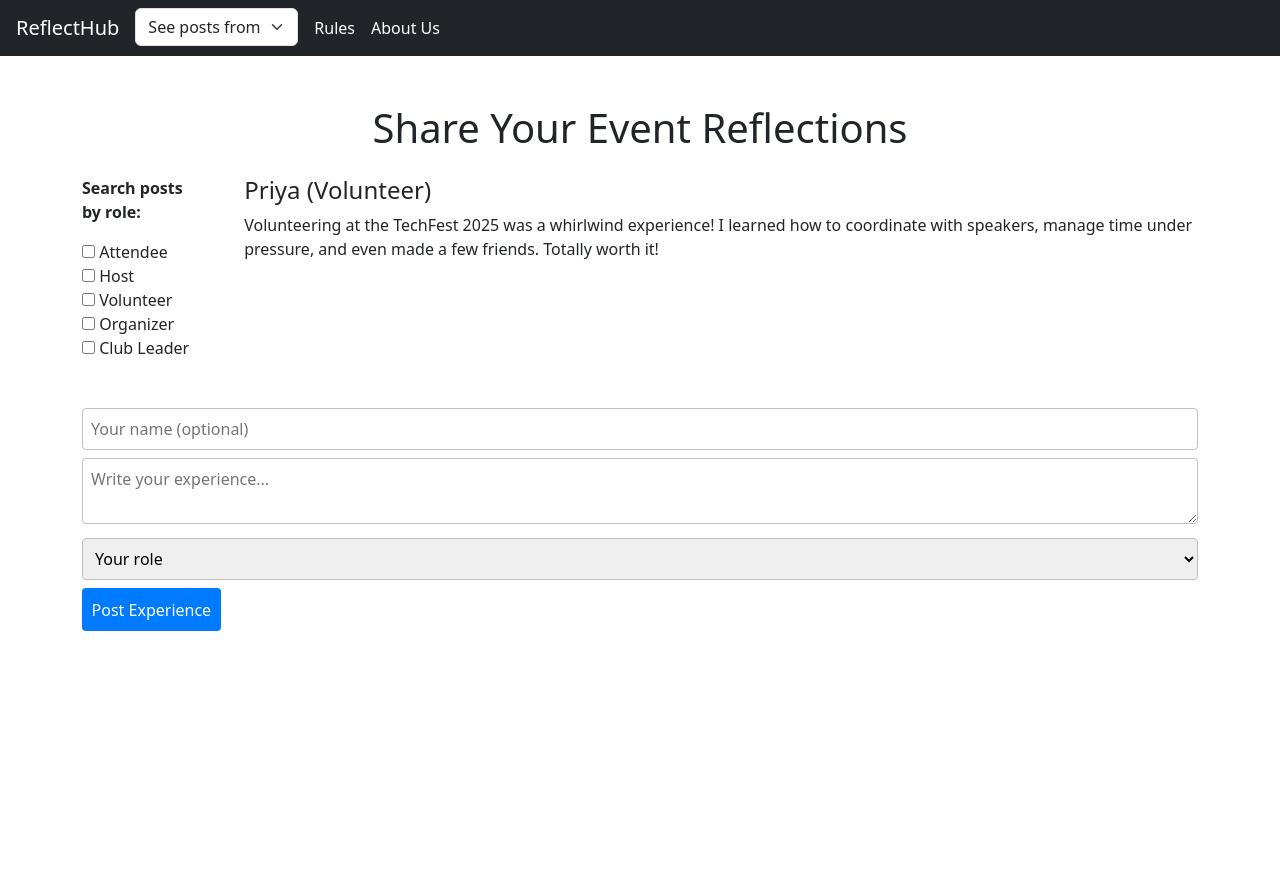
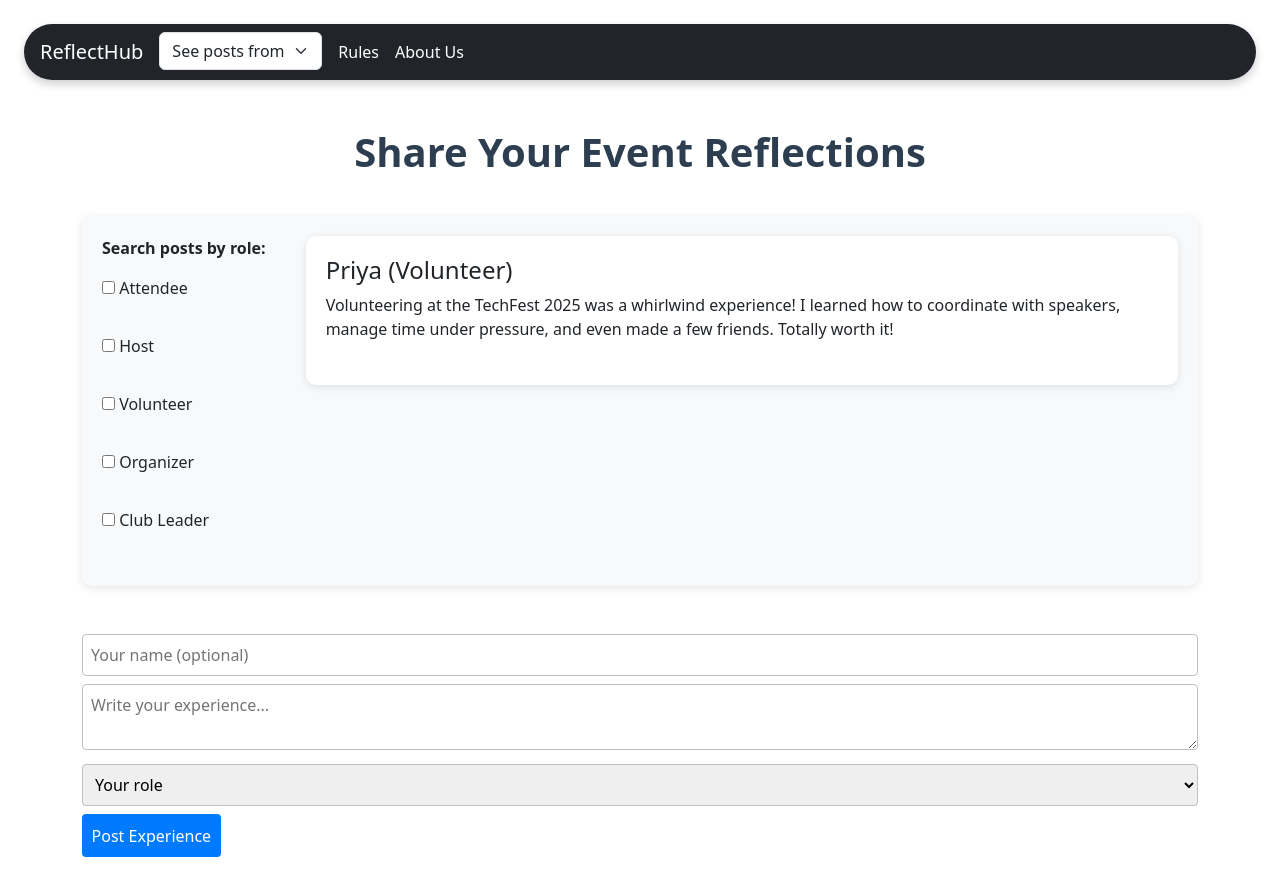
Before and after one commit to Vikram-04/ReflectHub, a plain HTML site: page index.html in a window 1280 px wide. Before the commit the page ends 800 px from the top, so only its background shows below. Drawn offline with nearby package versions, Linux system fonts and the light colour scheme.

Commit message:
CSS styling

```diff
--- a/index.html
+++ b/index.html
@@ -39,17 +39,17 @@
 
     <div class="container section-spacing">
       <!-- heading -->
-      <h1 class="center-text margin-bottom-lg">Share Your Event Reflections</h1>
-      <div class="d-flex gap-5">
+      <h1 class="heading">Share Your Event Reflections</h1>
+      <div class="flex-layout left-filters">
         <!-- left side role filter (fake position for now) -->
         <div>
           <p><strong>Search posts by role:</strong></p>
           <!-- these will act like filters maybe later -->
-          <input type="checkbox" /> Attendee<br />
-          <input type="checkbox" /> Host<br />
-          <input type="checkbox" /> Volunteer<br />
-          <input type="checkbox" /> Organizer<br />
-          <input type="checkbox" /> Club Leader<br />
+          <label><input type="checkbox" /> Attendee</label><br />
+          <label><input type="checkbox" /> Host</label><br />
+          <label><input type="checkbox" /> Volunteer</label><br />
+          <label><input type="checkbox" /> Organizer</label><br />
+          <label><input type="checkbox" /> Club Leader</label><br />
         </div>
 
         <!-- post feed placeholder -->
@@ -80,7 +80,7 @@
           placeholder="Write your experience..."
           required
         ></textarea>
-        <select id="roleInput" class="custom-input margin-bottom-sm">
+        <select id="roleInput" class="custom-input margin-bottom-sm" required>
           <option value="">Your role</option>
           <option value="Attendee">Attendee</option>
           <option value="Host">Host</option>
--- a/styles.css
+++ b/styles.css
@@ -38,10 +38,55 @@
   background-color: #0056b3;
 }
 
-.inline-block
-
-
-{
-display: inline-block;
+.inline-block {
+    display: inline-block;
     width: auto"
 }
+
+nav {
+    margin-top: 1.5rem;
+    margin-left: 1.5rem;
+    margin-right: 1.5rem;
+  background-color: #1e2a38; /* dark but soft blue */
+  border-radius:90px;
+  box-shadow: 0 4px 10px rgba(0,0,0,0.2);
+  padding: 12px 20px;
+  margin-bottom: 30px;
+}
+
+.flex-layout {
+  display: flex;
+  gap: 40px;
+  align-items: flex-start;
+}
+
+.left-filters {
+  flex: 0 0 220px;
+  background: #f8f9fa;
+  border-radius: 10px;
+  box-shadow: 0 2px 8px rgba(0,0,0,0.1);
+  padding: 20px;
+}
+
+#postsContainer {
+  flex: 1;
+  min-width: 300px;
+  background: #ffffff;
+  border-radius: 10px;
+  box-shadow: 0 2px 8px rgba(0,0,0,0.1);
+  padding: 20px;
+}
+
+.left-filters label {
+  display: block;
+  margin-bottom: 10px;
+  cursor: pointer;
+  user-select: none;
+}
+
+.heading{
+    text-align: center;
+    color: #2c3e50;
+  font-weight: 700;
+  margin-bottom: 40px;
+}
```
